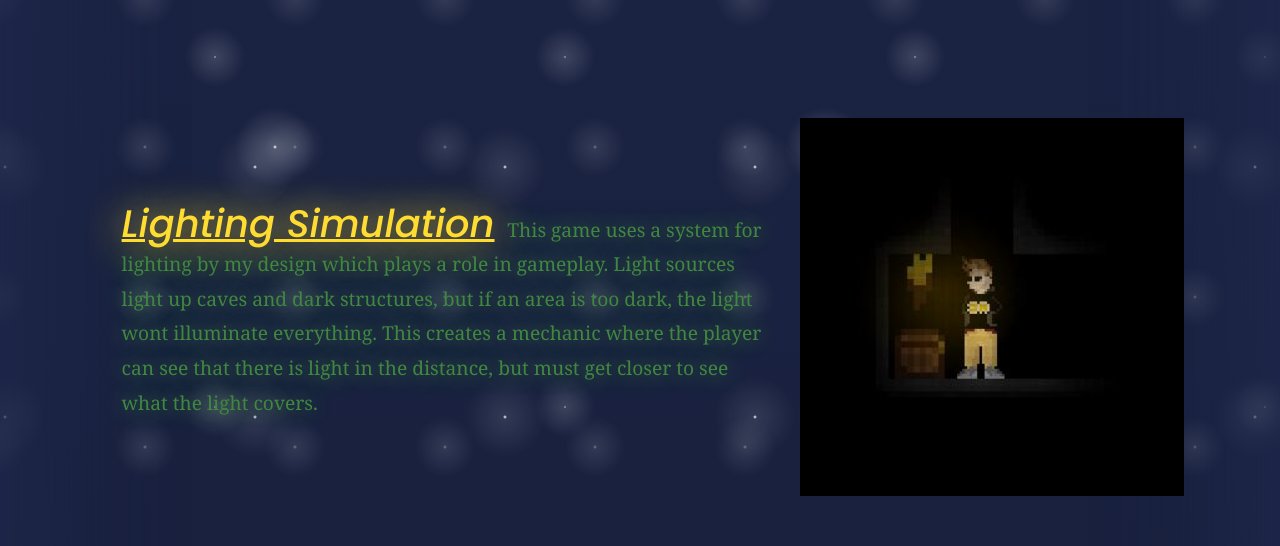
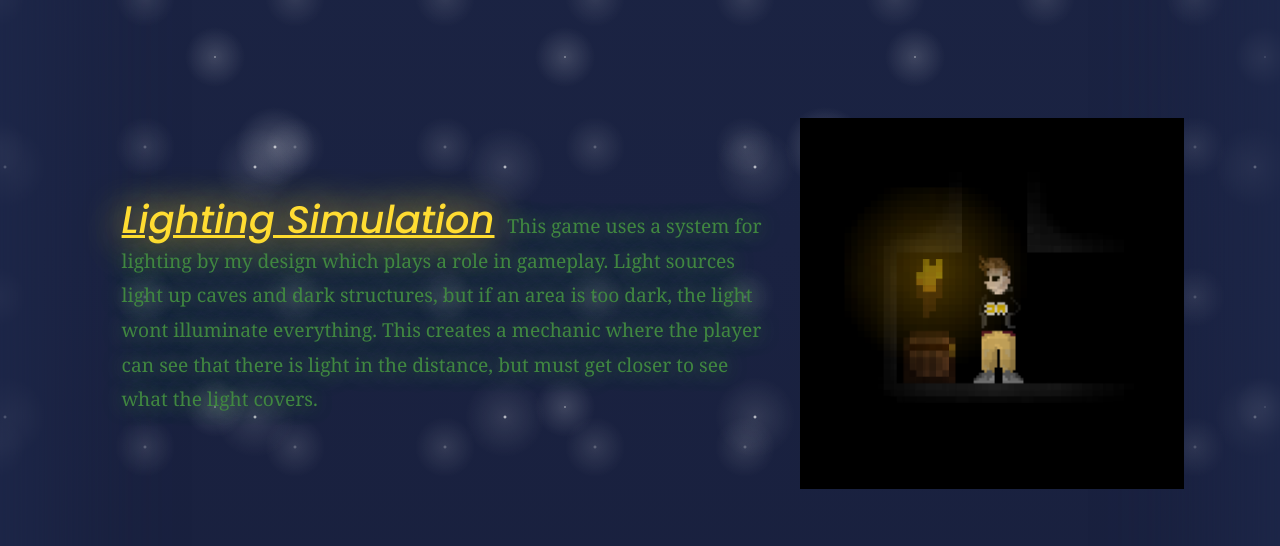
Before and after one commit to BoltenBeeper/BoltenBeeper.github.io, a plain HTML site: page living-planet-details/index.html in a window 1280 px wide. Shown: the part 1828-2374 px from the top of the page. Drawn offline with Linux system fonts and the light colour scheme.

Commit message:
Updating some preview images on LP details page + deleting several unneeded images to save space.

```diff
--- a/living-planet-details/index.html
+++ b/living-planet-details/index.html
@@ -71,7 +71,7 @@
                         <p class="info-description"><span class="info-hook">Lighting Simulation</span>This game uses a system for lighting by my design which plays a role in gameplay. Light sources light up caves and dark structures, but if an area is too dark, the light wont illuminate everything. This creates a mechanic where the player can see that there is light in the distance, but must get closer to see what the light covers.</p>
                     </div>
                     <div class="image-container">
-                        <img class="image two" src="../images/In_Cave.jpg"></img>
+                        <img class="image two" src="../images/In_Cave.webp"></img>
                     </div>
                 </div>
                 <div class="info-card left">
```
Also changed, not shown: images/Holder.png (deleted), images/Holder2.png (deleted), images/In_Cave.JPG (deleted), images/In_Cave.webp (added), images/Level_Design.png, images/Mail_Icon_Black.png (deleted), images/Mute_Icon_Black.png (deleted), images/My_Work_Icon.png (deleted), images/My_Work_Icon2.png (deleted), images/Resume_Icon_Black.png (deleted), images/Self_Portrait_2.jpg (deleted), images/Unmute_Icon_Black.png (deleted), 3 other files.
